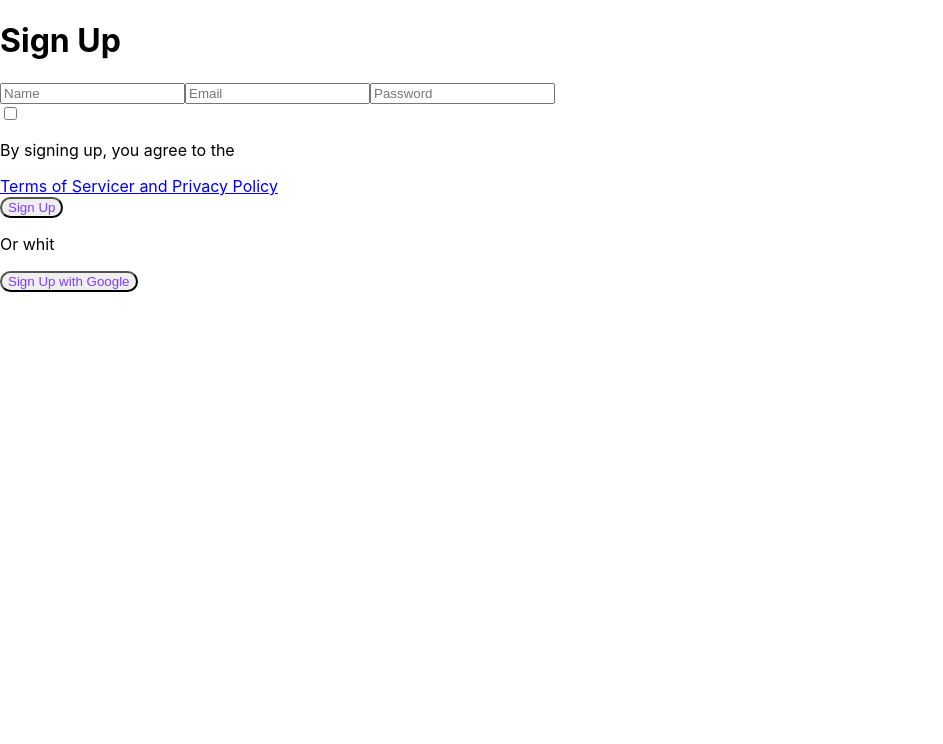
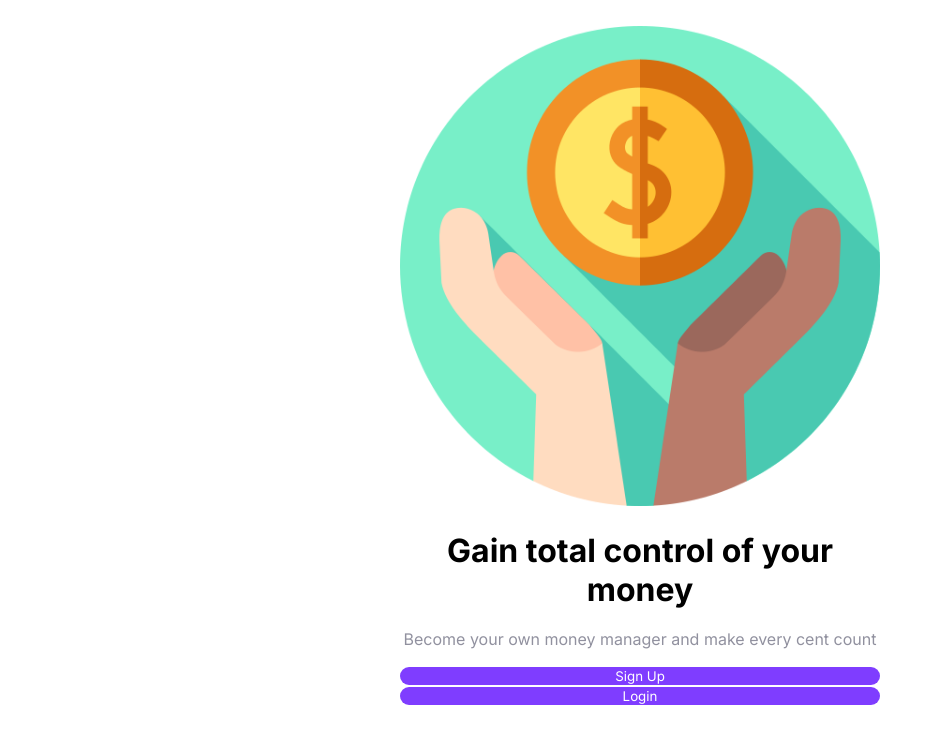
Before and after one commit to zyroans/Money-tracker, a React (Create React App) app: page / in a window 1280 px wide. Shown: the top 744 px of the page, without its empty margins (0-943 px from the left). Built offline with nearby package versions, Linux system fonts and the light colour scheme.

Commit message:
initial css

```diff
--- a/public/index.html
+++ b/public/index.html
@@ -24,20 +24,16 @@
       work correctly both with client-side routing and a non-root public URL.
       Learn how to configure a non-root public URL by running `npm run build`.
     -->
+    <link rel="preconnect" href="https://fonts.googleapis.com" />
+    <link rel="preconnect" href="https://fonts.gstatic.com" crossorigin />
+    <link
+      href="https://fonts.googleapis.com/css2?family=Inter:wght@400;700&display=swap"
+      rel="stylesheet"
+    />
     <title>React App</title>
   </head>
   <body>
     <noscript>You need to enable JavaScript to run this app.</noscript>
     <div id="root"></div>
-    <!--
-      This HTML file is a template.
-      If you open it directly in the browser, you will see an empty page.
-
-      You can add webfonts, meta tags, or analytics to this file.
-      The build step will place the bundled scripts into the <body> tag.
-
-      To begin the development, run `npm start` or `yarn start`.
-      To create a production bundle, use `npm run build` or `yarn build`.
-    -->
   </body>
 </html>
--- a/src/App.css
+++ b/src/App.css
@@ -1,4 +1,52 @@
+* {
+  font-family: "Inter", sans-serif;
+}
+.home-container {
+  width: 90%;
+  max-width: 480px;
+  margin: 1.6em auto;
+  display: flex;
+  flex-direction: column;
+}
+
+.description-container {
+}
+
+.description-image-container {
+}
+
+.description-image {
+  max-width: 100%;
+  height: auto;
+}
+
+.description-title {
+  font-family: "Inter";
+  font-style: normal;
+  font-weight: 700;
+  font-size: 32px;
+  line-height: 39px;
+  text-align: center;
+}
+
+.description-paragraph {
+  font-family: "Inter";
+  font-style: normal;
+  font-weight: 500;
+  font-size: 16px;
+  line-height: 19px;
+  color: #91919f;
+  text-align: center;
+}
+
+.btn-container {
+}
+
 .button {
-  color: #7f3dff;
+  width: 100%;
+  height: auto;
+  background-color: #7f3dff;
+  color: #fff;
   border-radius: 16px;
+  border: none;
 }
--- a/src/App.js
+++ b/src/App.js
@@ -1,13 +1,18 @@
 import React from "react";
 import "./App.css";
 import Home from "./pages/Home";
-import { useState } from "react";
 import SingUp from "./pages/SingUp";
+import Login from "./pages/Login";
+import { Routes, Route } from "react-router-dom";
 
 function App() {
-  const [nav, setNav] = useState("hme");
-
-  return <>{nav === "home" ? <Home /> : <SingUp />}</>;
+  return (
+    <Routes>
+      <Route path="/" element={<Home />} />
+      <Route path="sign-up" element={<SingUp />} />
+      <Route path="login" element={<Login />} />
+    </Routes>
+  );
 }
 
 export default App;
--- /dev/null
+++ b/src/components/NavLinks.js
@@ -0,0 +1,12 @@
+import React, { Component } from "react";
+import { Link } from "react-router-dom";
+
+export default class Button extends Component {
+  render() {
+    return (
+      <Link to={this.props.URL}>
+        <button className="button">{this.props.text}</button>
+      </Link>
+    );
+  }
+}
--- a/src/pages/Home.js
+++ b/src/pages/Home.js
@@ -1,6 +1,7 @@
 import React from "react";
-import Button from "../components/Button";
 import "../App.css";
+import NavLinks from "../components/NavLinks";
+import image from "../assets/money.png";
 
 function Home() {
   return (
@@ -8,7 +9,7 @@ function Home() {
       <div className="home-container">
         <div className="description-container">
           <div className="description-image-container">
-            <img src="" alt="imagen" className="description-image" />
+            <img src={image} alt="imagen" className="description-image" />
           </div>
           <h1 className="description-title">
             {"Gain total control of your money"}
@@ -17,8 +18,10 @@ function Home() {
             {"Become your own money manager and make every cent count"}
           </p>
         </div>
-        <Button text={"Sign Up"} />
-        <Button text={"Login"} />
+        <div className="btn-container">
+          <NavLinks URL={"sign-up"} text={"Sign Up"} />
+          <NavLinks URL={"login"} text={"Login"} />
+        </div>
       </div>
     </>
   );
--- a/src/pages/Login.js
+++ b/src/pages/Login.js
@@ -1,7 +1,22 @@
 import React from "react";
+import Button from "../components/Button";
+import { Link } from "react-router-dom";
+import "../App.css";
 
 function Login() {
-  return <div>Login</div>;
+  return (
+    <div className="home-container">
+      <h1>Login</h1>
+      <form>
+        <input type={"email"} placeholder={"Email"} />
+        <input type={"password"} placeholder={"Password"} />
+      </form>
+      <Button text={"Login"} />
+      <a href="google.com">Forgot Password?</a>
+      <p>Don't have account yet?</p>
+      <Link to={"sign-up"}>Sign Up</Link>
+    </div>
+  );
 }
 
 export default Login;
--- a/src/pages/SingUp.js
+++ b/src/pages/SingUp.js
@@ -1,9 +1,10 @@
 import React from "react";
 import Button from "../components/Button";
+import "../App.css";
 
 function SingUp() {
   return (
-    <div>
+    <div className="home-container">
       <div>
         <h1>Sign Up</h1>
       </div>
```
Also changed, not shown: src/pages/ResetPassword.js (added, +7 -0 lines), src/assets/money.png (added).
